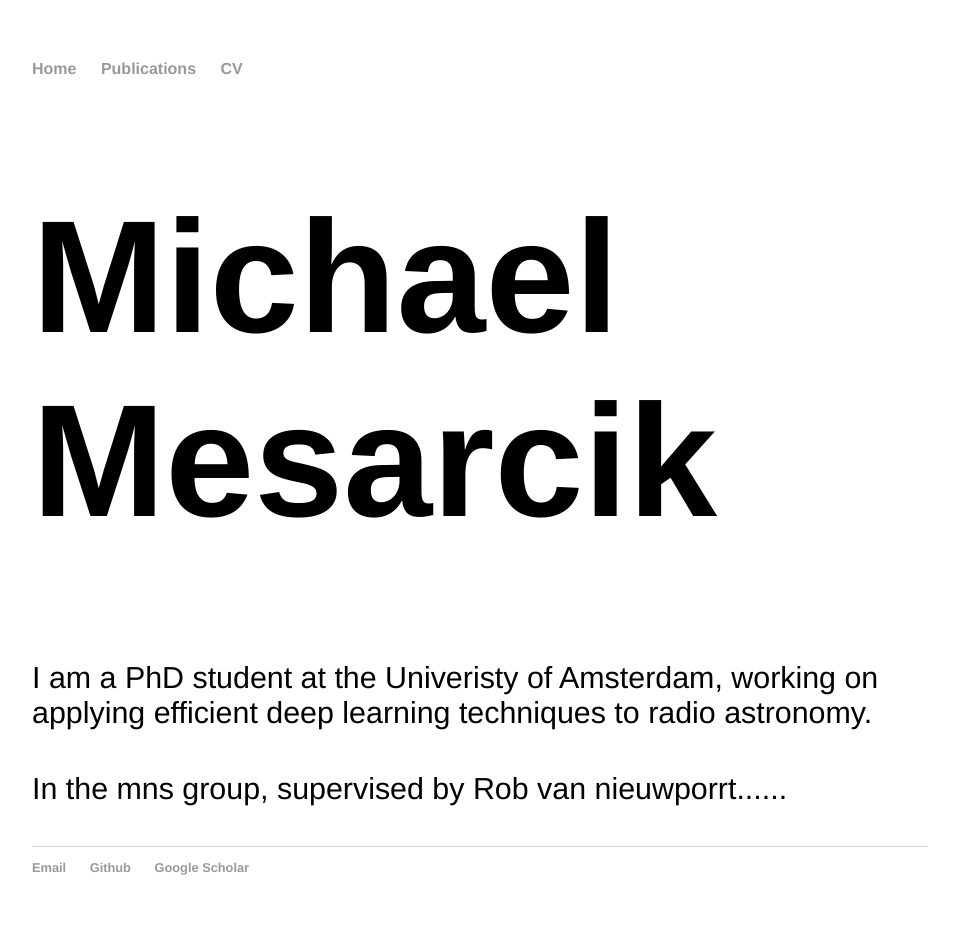
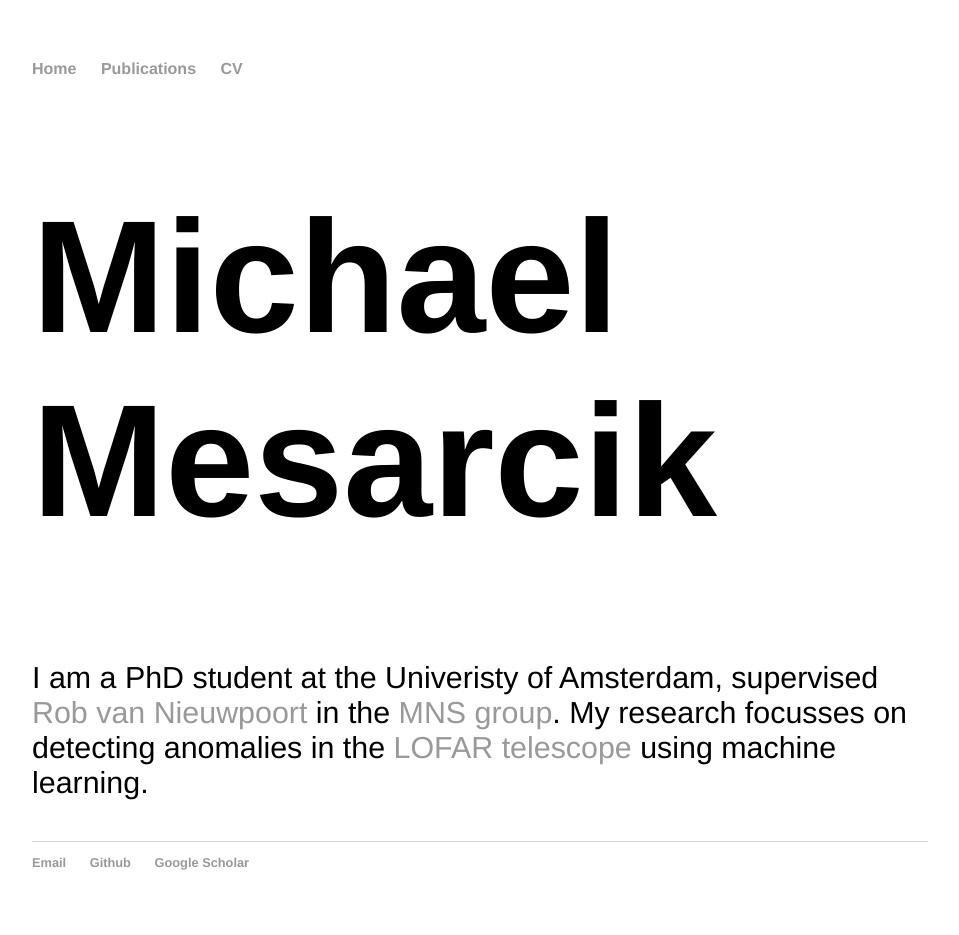
Before and after one commit to mesarcik/mesarcik.github.io, a Jekyll site: the page built from index.html, in a window 1280 px wide. Shown: the whole page, without its empty margins (160-1119 px from the left). Built offline with Jekyll 4.4.1, drawn with Linux system fonts in a browser that asks for light colours.

Commit message:
./git_uploader.sh

```diff
--- a/index.html
+++ b/index.html
@@ -5,7 +5,5 @@
 
 		<div class="blurb">
 			<h1>Michael Mesarcik</h1>
-			 <h4>I am a PhD student at the Univeristy of Amsterdam, working on applying efficient deep learning techniques to radio astronomy.</h4>
-			 <h4>In the mns group, supervised by Rob van nieuwporrt......</h4>
-			<!-- <p> Computer and Electrical Engineer</p> -->
+			<h4>I am a PhD student at the Univeristy of Amsterdam, supervised <a href="http://www.vannieuwpoort.com/">Rob van Nieuwpoort</a> in the <a href="https://mns-group.nl/"> MNS group</a>. My research focusses on detecting anomalies in the <a href="https://www.astron.nl/telescopes/lofar/"> LOFAR telescope</a> using machine learning.  <h4>
 		</div>
```
